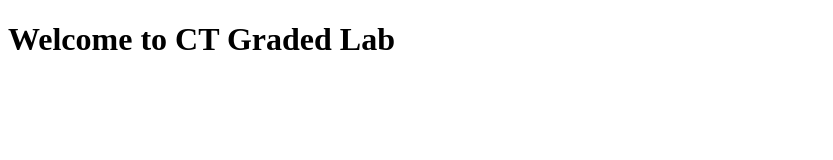
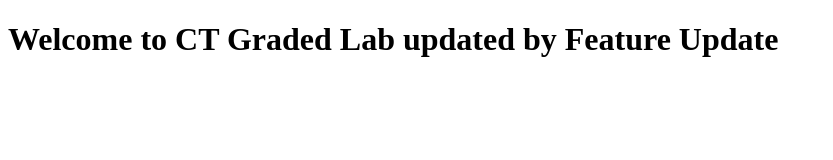
Before and after one commit to navysealsv/CT-Graded-Lab3, a plain HTML site: page index.html in a window 1280 px wide. Shown: the whole page, without its empty margins (0-833 px from the left). Drawn offline with Linux system fonts and the light colour scheme.

Commit message:
updated index.html in feature-updated

```diff
--- a/index.html
+++ b/index.html
@@ -4,6 +4,6 @@
 <title>CT Graded Lab</title>
 </head>
 <body>
-<h1>Welcome to CT Graded Lab</h1>
+<h1>Welcome to CT Graded Lab updated by Feature Update</h1>
 </body>
 </html>
```
